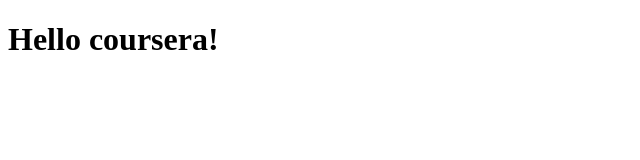
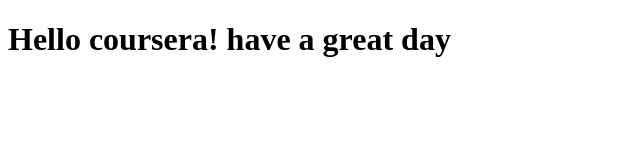
Before and after one commit to bathininaveen/coursera-test, a plain HTML site: page site/index.html in a window 1280 px wide. Shown: the whole page, without its empty margins (0-640 px from the left). Drawn offline with Linux system fonts and the light colour scheme.

Commit message:
small addition to our content page.

```diff
--- a/site/index.html
+++ b/site/index.html
@@ -4,6 +4,6 @@
 <title>Hello Coursera!</title>
 </head>
 <body>
-<h1>Hello coursera!</h1>
+<h1>Hello coursera! have a great day</h1>
 </body>
 </html>
```
